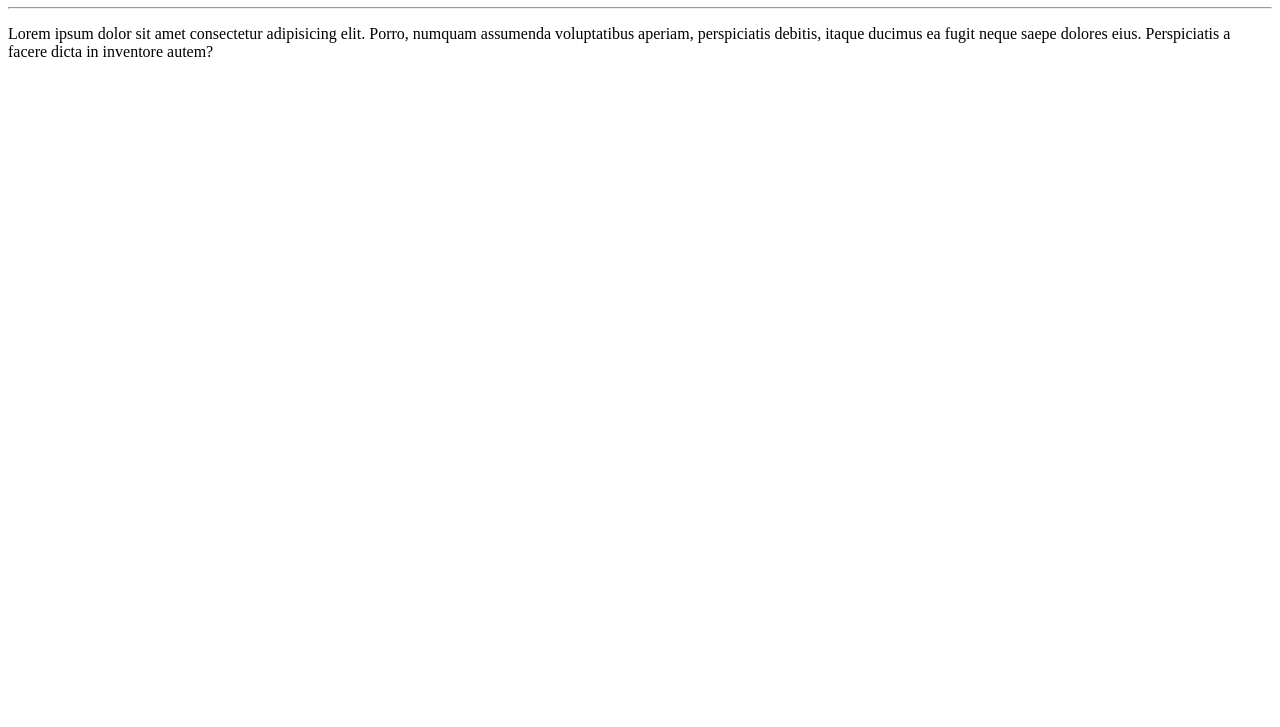
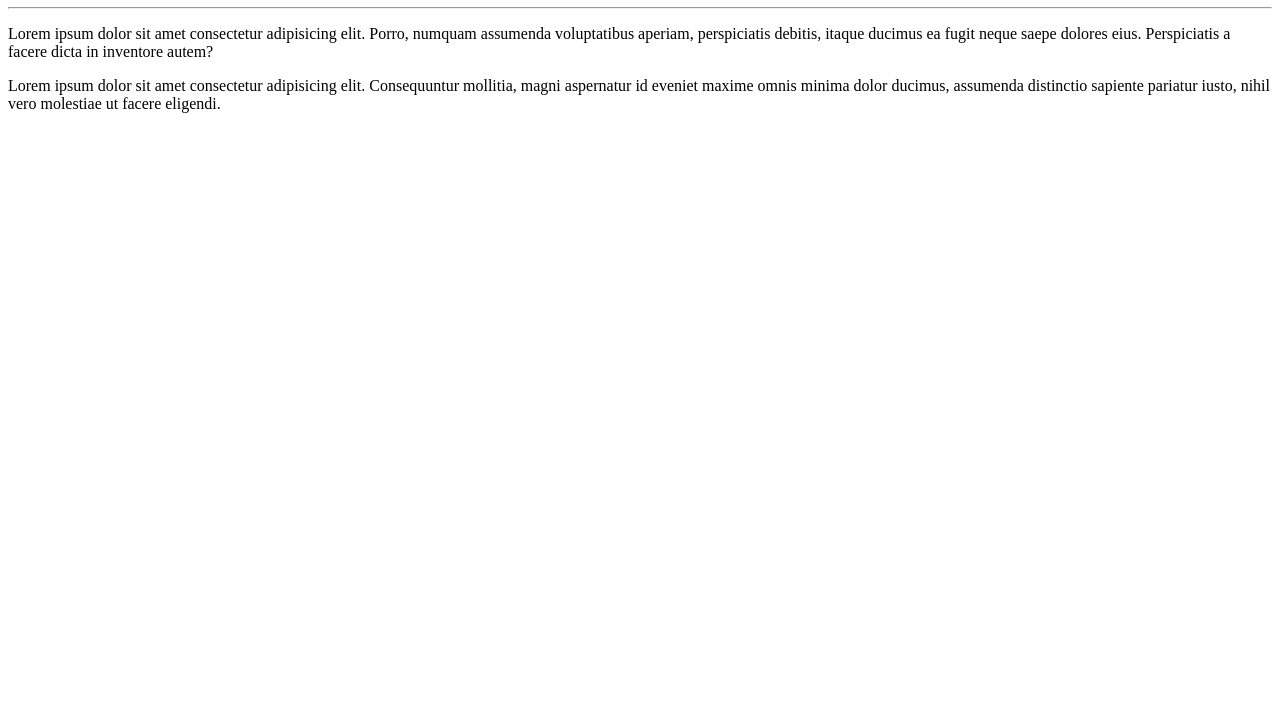
Before and after one commit to femendesf/Ola-Mundo, a plain HTML site: page site-exemplo/index.html in a window 1280 px wide. Shown: the part 73-800 px from the top of the page. Drawn offline with Linux system fonts and the light colour scheme.

Commit message:
Adicionei um parágrafo

```diff
--- a/site-exemplo/index.html
+++ b/site-exemplo/index.html
@@ -10,5 +10,6 @@
     <h1>Olá, Mundo!</h1>
     <hr>
     <p>Lorem ipsum dolor sit amet consectetur adipisicing elit. Porro, numquam assumenda voluptatibus aperiam, perspiciatis debitis, itaque ducimus ea fugit neque saepe dolores eius. Perspiciatis a facere dicta in inventore autem?</p>
+    <p>Lorem ipsum dolor sit amet consectetur adipisicing elit. Consequuntur mollitia, magni aspernatur id eveniet maxime omnis minima dolor ducimus, assumenda distinctio sapiente pariatur iusto, nihil vero molestiae ut facere eligendi.</p>
 </body>
 </html>
```
